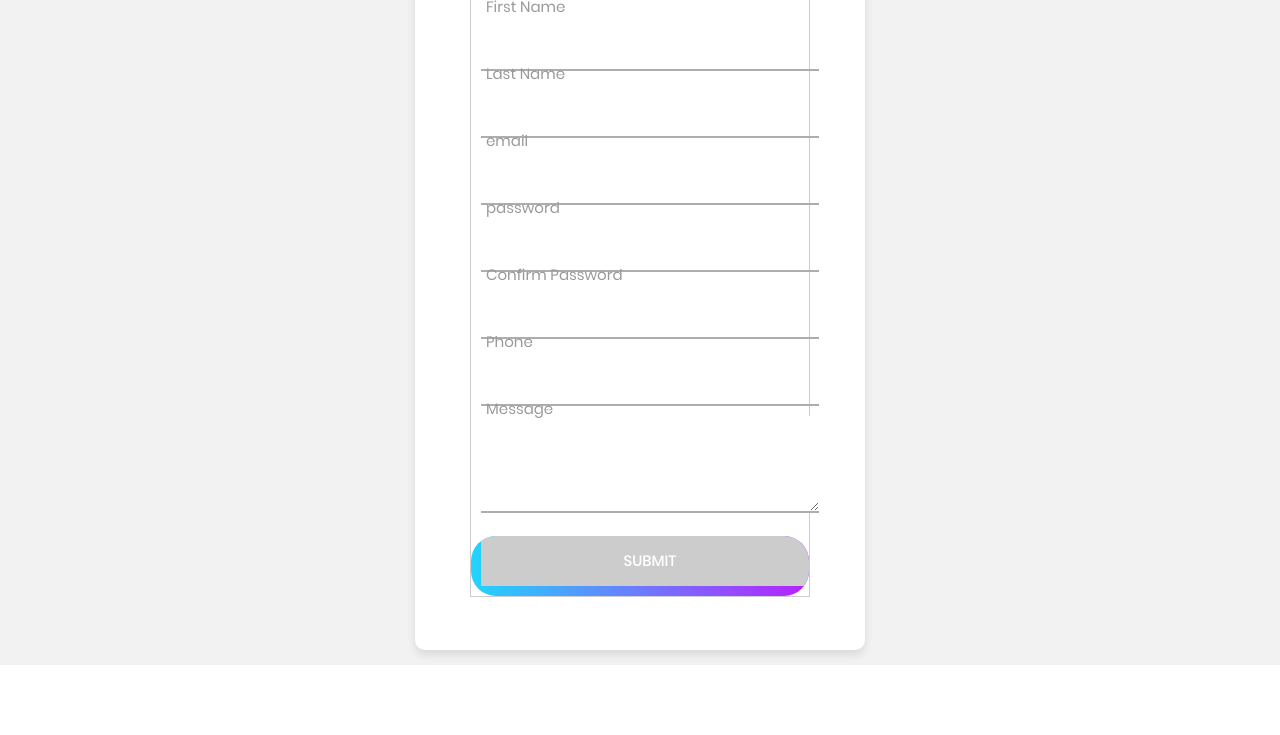
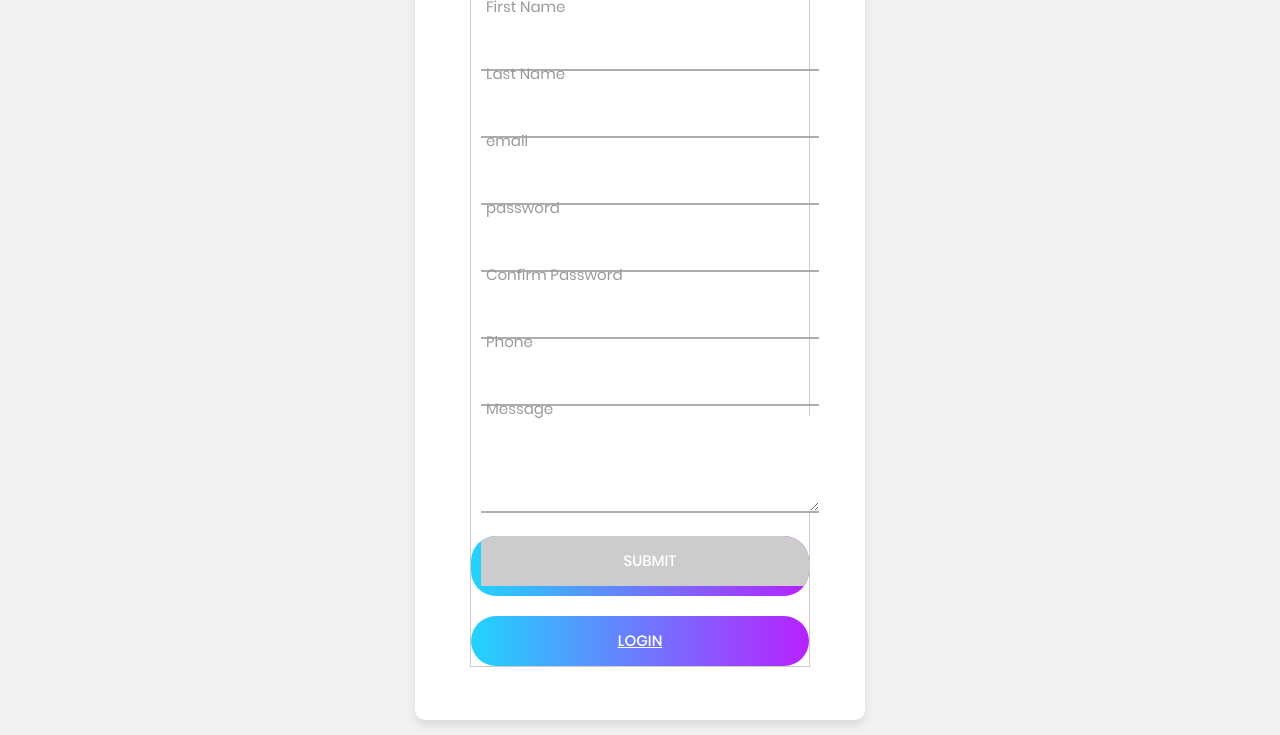
Before and after one commit to sahildhimandesigner/javaScript, a plain HTML site: page my-schedule/index.html in a window 1280 px wide. Shown: the part 226-961 px from the top of the page. Before the commit the page ends 891 px from the top, so only its background shows below. Drawn offline with Linux system fonts and the light colour scheme; files that its build step writes are made by us from their sources.

Commit message:
added the link on signup and login form

```diff
--- a/my-schedule/css/main.css
+++ b/my-schedule/css/main.css
@@ -426,6 +426,9 @@ iframe {
 /*------------------------------------------------------------------
 [ Responsive ]*/
 
+.sign-in-btn {
+  margin: 20px 0 0 0;
+}
 @media (max-width: 576px) {
   .wrap-login100 {
     padding: 77px 15px 33px 15px;
--- a/my-schedule/index.html
+++ b/my-schedule/index.html
@@ -61,6 +61,10 @@
                         <div class="login100-form-bgbtn"></div>
                         <button class="login100-form-btn" type="submit">Submit</button>
                     </div>
+                    <div class="wrap-login100-form-btn sign-in-btn">
+                        <div class="login100-form-bgbtn"></div>
+                        <a href="login.html" class="login100-form-btn">Login</a>
+                    </div>
                 </div>
             </form>
         </div>
```
Also changed, not shown: my-schedule/login.html (+4 -0 lines).
